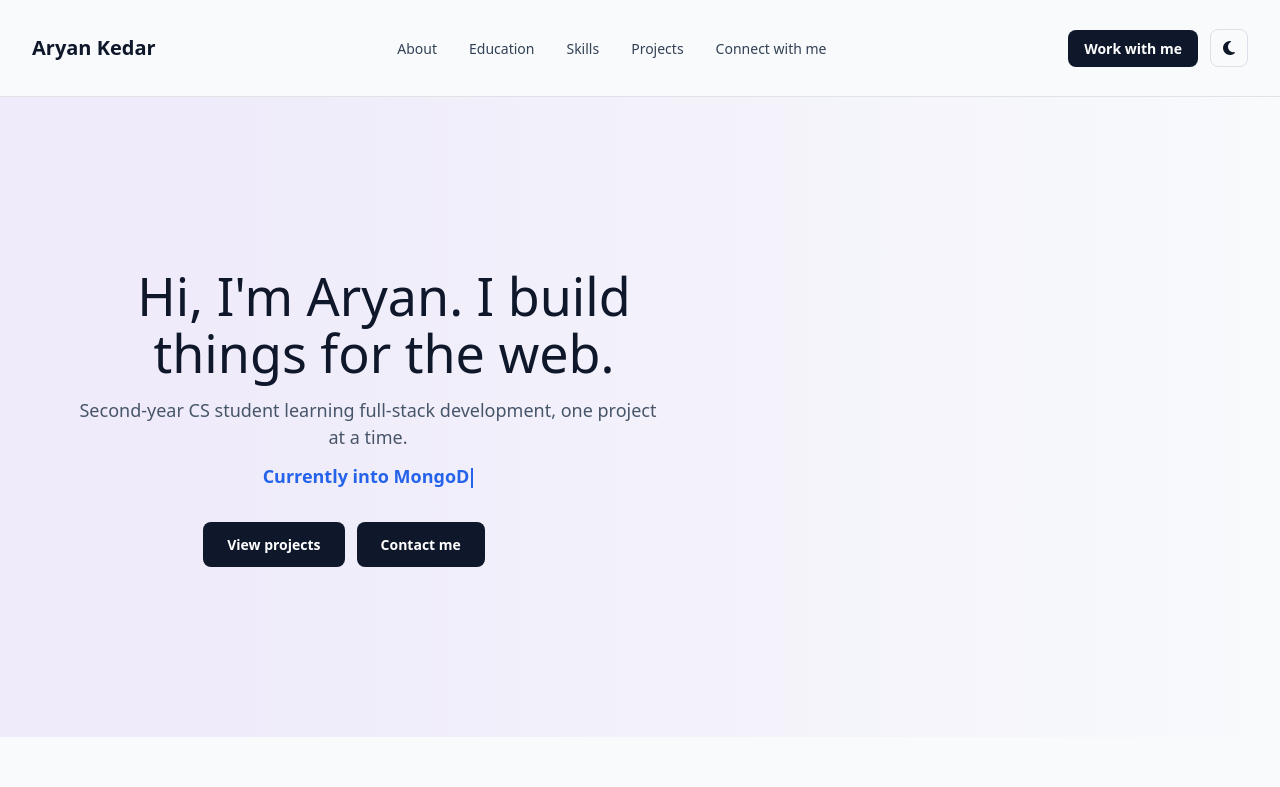
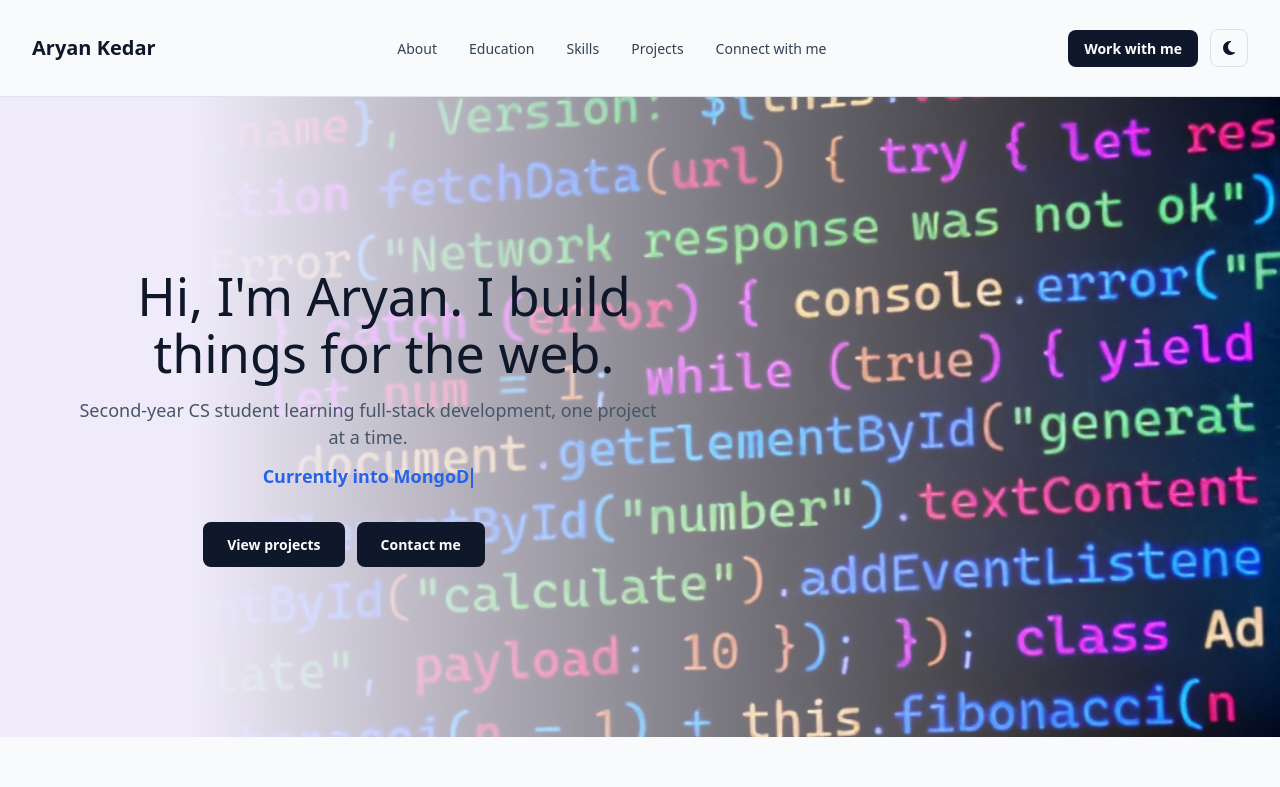
Before and after one commit to Aryan-730/Portfolio_website, a plain HTML site: page index.html in a window 1280 px wide. Shown: the top 787 px of the page. Drawn offline with nearby package versions, Linux system fonts and the light colour scheme.

Commit message:
resloved hero img(2)

```diff
--- a/style.css
+++ b/style.css
@@ -255,7 +255,7 @@ h1, h2, h3 {
   justify-content: center;
   background:
     linear-gradient(to right, var(--hero-tint) 15%, transparent),
-    url("/images/code-img.jpg") center / cover;
+    url("/assets/code-img.jpg") center / cover;
 }
 
 .hero-content {
```
